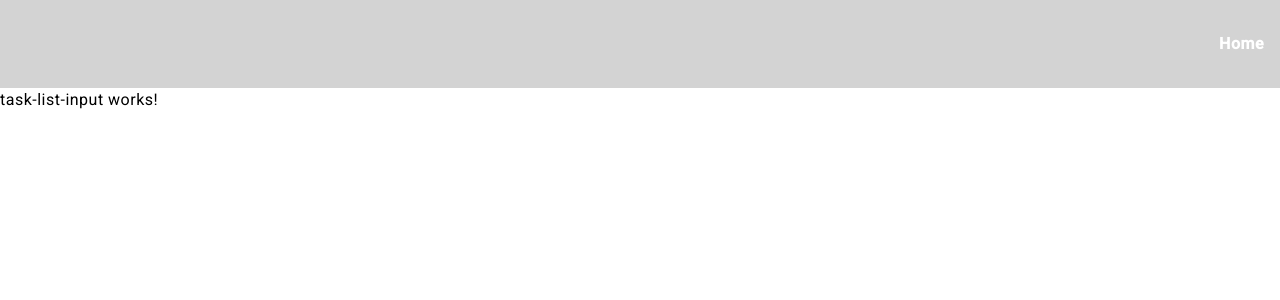
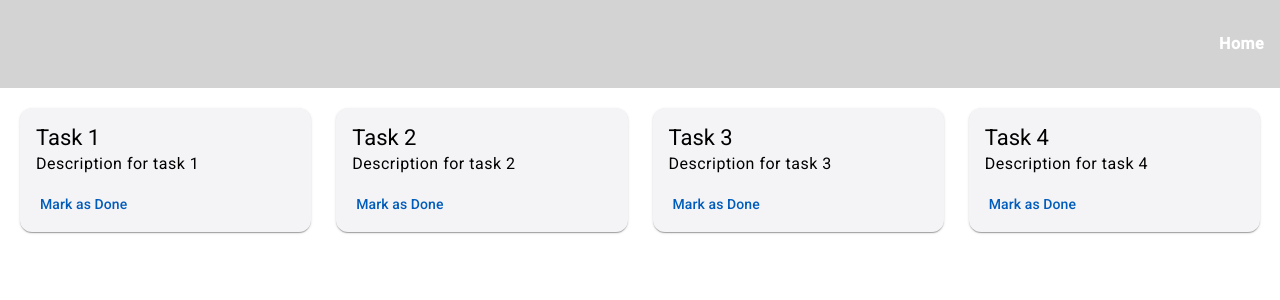
Before and after one commit to ksimali/taskmanager-app, an Angular app: page / in a window 1280 px wide. Shown: the top 300 px of the page. Built offline with nearby package versions, Linux system fonts and the light colour scheme.

Commit message:
Add html structure in task-list-input template and add some style in task-list-input.component.scss

```diff
--- a/src/app/task-list-input/task-list-input.component.html
+++ b/src/app/task-list-input/task-list-input.component.html
@@ -1 +1,13 @@
-<p>task-list-input works!</p>
+<div class="task-list">
+    <mat-card class="task-card" *ngFor="let task of tasks">
+        <mat-card-header>
+            <mat-card-title>{{task.title}}</mat-card-title>
+        </mat-card-header>
+        <mat-card-content>
+            <p>{{task.description}}</p>
+        </mat-card-content>
+        <mat-card-actions>
+            <button mat-button class="primary">Mark as Done</button>
+        </mat-card-actions>
+    </mat-card>
+</div>
--- a/src/app/task-list-input/task-list-input.component.scss
+++ b/src/app/task-list-input/task-list-input.component.scss
@@ -0,0 +1,8 @@
+.task-list{
+    display: flex;
+    gap: 25px;
+    margin: 20px;
+}
+.task-card{
+    width: 400px;
+}
```
